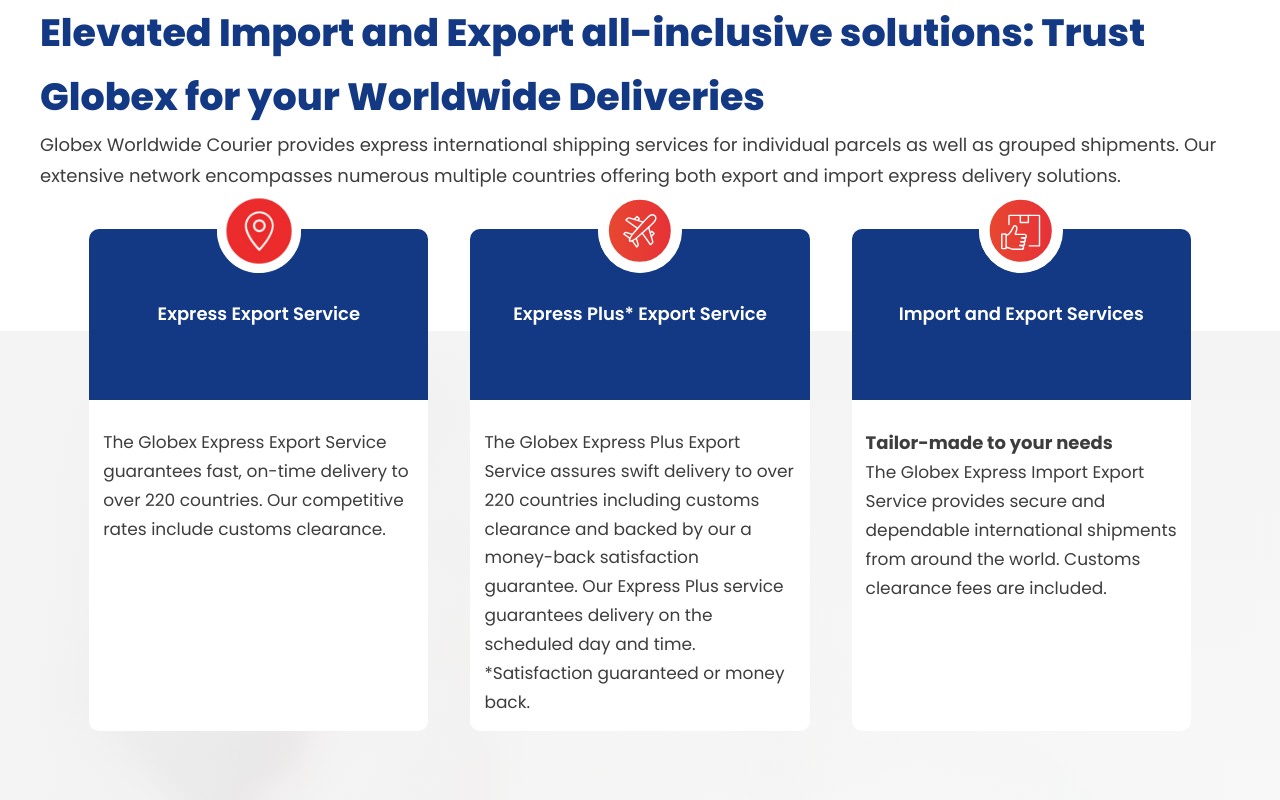
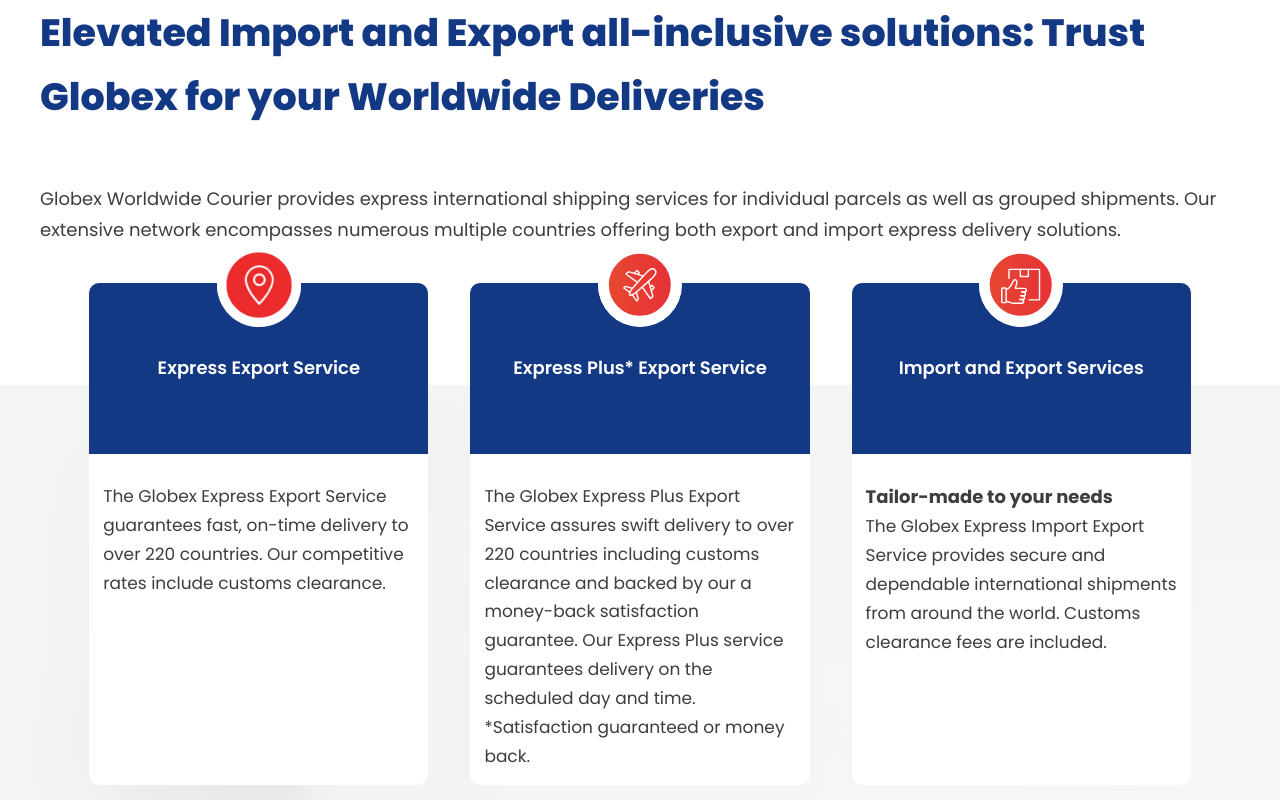
Before and after one commit to Wrench200/tracking, a Next.js app: page /warehouse in a window 1280 px wide. Shown: the part 1312-2112 px from the top of the page. Built offline with nearby package versions, Linux system fonts and the light colour scheme.

Commit message:
FRONT END DONE

```diff
--- a/src/app/warehouse/page.jsx
+++ b/src/app/warehouse/page.jsx
@@ -58,7 +58,9 @@
               Elevated Import and Export all-inclusive solutions: Trust Globex
               for your Worldwide Deliveries
             </h1>
-            <p>
+            <p style={{
+              margin:"3em 0"
+            }}>
               Globex Worldwide Courier provides express international shipping
               services for individual parcels as well as grouped shipments. Our
               extensive network encompasses numerous multiple countries offering
```
